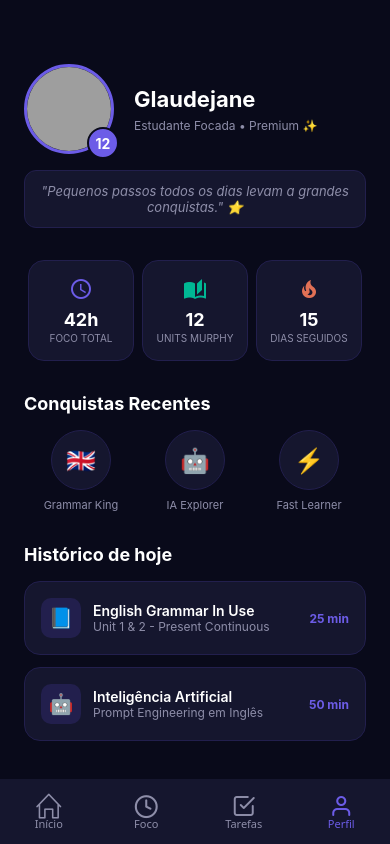
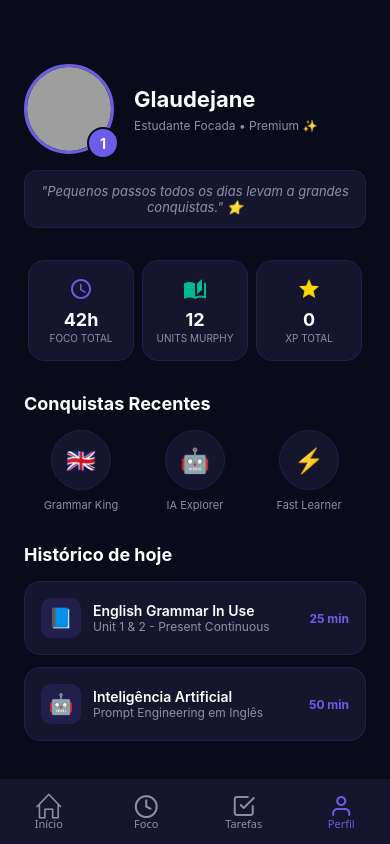
Before and after one commit to Glaudejane/StudyFlow, a React Native app: screen /Perfil in a window 390 px wide. Built offline with nearby package versions, Linux system fonts and the light colour scheme; grey boxes are pictures that could not be loaded.

Commit message:
feat: conecta tela de perfil ao AsyncStorage e sincroniza nível e XP em tempo real

```diff
--- a/screens/ProfileScreen.js
+++ b/screens/ProfileScreen.js
@@ -1,8 +1,39 @@
-import React from "react";
+import React, { useState, useEffect } from "react";
 import { View, Text, StyleSheet, SafeAreaView, ScrollView, Image } from "react-native";
 import { MaterialCommunityIcons } from "@expo/vector-icons";
+import AsyncStorage from "@react-native-async-storage/async-storage";
+import { useIsFocused } from "@react-navigation/native"; // Importação essencial para atualizar ao entrar na tela
 
 export default function ProfileScreen() {
+    const isFocused = useIsFocused(); // Monitora se esta tela está ativa
+
+    // ---- ESTADOS DO ESTUDANTE ----
+    const [level, setLevel] = useState(1);
+    const [xp, setXp] = useState(0);
+
+    // Chaves secretas correspondentes às da HomeScreen
+    const XP_KEY = "@studyflow:xp";
+    const LEVEL_KEY = "@studyflow:level";
+
+    // Recarrega os dados toda vez que a tela de Perfil ganhar o foco
+    useEffect(() => {
+        if (isFocused) {
+            loadUserData();
+        }
+    }, [isFocused]);
+
+    const loadUserData = async () => {
+        try {
+            const savedXp = await AsyncStorage.getItem(XP_KEY);
+            const savedLevel = await AsyncStorage.getItem(LEVEL_KEY);
+
+            if (savedXp !== null) setXp(parseInt(savedXp));
+            if (savedLevel !== null) setLevel(parseInt(savedLevel));
+        } catch (error) {
+            console.log("Erro ao carregar dados no Perfil:", error);
+        }
+    };
+
     return (
         <SafeAreaView style={styles.container}>
             <ScrollView showsVerticalScrollIndicator={false} contentContainerStyle={styles.scrollContent}>
@@ -17,8 +48,9 @@ export default function ProfileScreen() {
                                 }}
                                 style={styles.avatar}
                             />
+                            {/* DISTINTIVO DE NÍVEL DINÂMICO 🎉 */}
                             <View style={styles.levelBadge}>
-                                <Text style={styles.levelText}>12</Text>
+                                <Text style={styles.levelText}>{level}</Text>
                             </View>
                         </View>
 
@@ -28,7 +60,7 @@ export default function ProfileScreen() {
                         </View>
                     </View>
 
-                    {/* Sua Mensagem Diária mantida e bem posicionada embaixo! */}
+                    {/* Sua Mensagem Diária */}
                     <View style={styles.quoteCard}>
                         <Text style={styles.quoteText}>
                             "Pequenos passos todos os dias levam a grandes conquistas." ⭐
@@ -49,9 +81,9 @@ export default function ProfileScreen() {
                         <Text style={styles.statLabel}>Units Murphy</Text>
                     </View>
                     <View style={styles.statCard}>
-                        <MaterialCommunityIcons name="fire" size={24} color="#E17055" />
-                        <Text style={styles.statNumber}>15</Text>
-                        <Text style={styles.statLabel}>Dias Seguidos</Text>
+                        <MaterialCommunityIcons name="star" size={24} color="#FFD700" />
+                        <Text style={styles.statNumber}>{xp}</Text>
+                        <Text style={styles.statLabel}>XP TOTAL</Text>
                     </View>
                 </View>
 
@@ -119,23 +151,20 @@ const styles = StyleSheet.create({
         paddingHorizontal: 24,
         paddingTop: 40,
     },
-    // Modificado: Removemos o alignItem: 'center'
     profileHeader: {
         marginBottom: 32,
-        marginTop: 24, // Um pouco mais de espaço no topo
+        marginTop: 24,
     },
-    // Novo estilo: Organiza a foto e o texto lado a lado (Row)
     headerInfoContainer: {
         flexDirection: "row",
-        alignItems: "center", // Centraliza os elementos na vertical dentro da linha
+        alignItems: "center",
     },
-    // Modificado: Ajustado o margin
     avatarContainer: {
         position: "relative",
-        marginRight: 20, // Espaço entre a foto e o texto
+        marginRight: 20,
     },
     avatar: {
-        width: 90, // Levemente menor para equilibrar com o texto lateral
+        width: 90,
         height: 90,
         borderRadius: 45,
         borderWidth: 3,
@@ -143,7 +172,7 @@ const styles = StyleSheet.create({
     },
     levelBadge: {
         position: "absolute",
-        bottom: -5, // Ajustado para a nova imagem menor
+        bottom: -5,
         right: -5,
         backgroundColor: "#6C5CE7",
         width: 32,
@@ -159,24 +188,21 @@ const styles = StyleSheet.create({
         fontWeight: "bold",
         fontSize: 14,
     },
-    // Novo estilo: Container para os textos laterais
     userInfoText: {
-        flex: 1, // Ocupa o espaço restante na linha
+        flex: 1,
         justifyContent: "center",
     },
-    // Modificado: Alinhamento para a esquerda e tamanho menor
     userName: {
         color: "#FFF",
         fontSize: 22,
         fontWeight: "bold",
         marginBottom: 2,
     },
-    // Modificado: Alinhamento para a esquerda
     userBio: {
         color: "#8E8EA9",
-        fontSize: 12, // Diminuímos de 14 para 12 para caber perfeitamente
+        fontSize: 12,
         marginTop: 4,
-        flexWrap: "wrap", // Se mesmo assim for grande, ele quebra a linha em vez de sumir da tela
+        flexWrap: "wrap",
     },
     quoteCard: {
         backgroundColor: "#15162E",
@@ -186,13 +212,6 @@ const styles = StyleSheet.create({
         borderWidth: 1,
         borderColor: "#221F4D",
         width: "100%",
-    },
-    // Novo estilo: Título do Nível
-    userLevelTitle: {
-        color: "#6C5CE7",
-        fontSize: 12,
-        fontWeight: "600",
-        textTransform: "uppercase",
     },
     quoteText: {
         color: "#8E8EA9",
```
